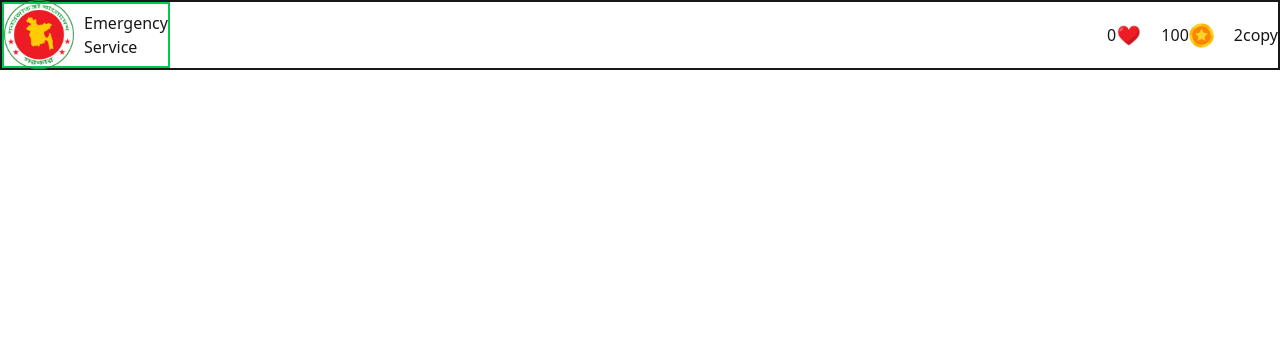
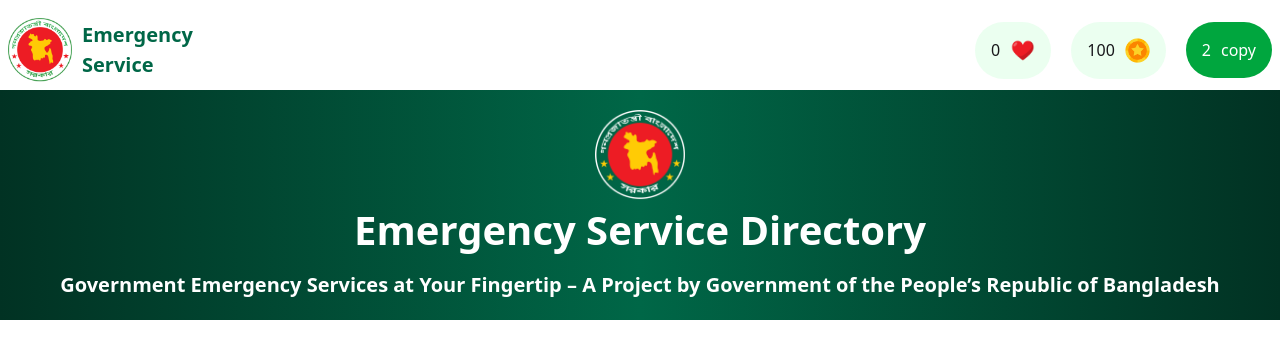
Before and after one commit to sumon10c/B12-A5-Emergency-Hotline, a plain HTML site: page index.html in a window 1280 px wide. Drawn offline with nearby package versions, Linux system fonts and the light colour scheme.

Commit message:
add header and banner secttion

```diff
--- a/index.html
+++ b/index.html
@@ -14,17 +14,24 @@
     <script src="https://cdn.jsdelivr.net/npm/@tailwindcss/browser@4"></script>
 <body>
     <!-- Header section -->
-     <section id="header" class="border-2 border-red-5oo flex justify-between  h-[70px]">
-<div class="border-2 border-green-500 flex items-center gap-[10px]">
-    <img src="./assets/logo.png" class="h-[70px]" alt="">
-    <p>Emergency <br> Service</p>
+     <section id="header" class=" flex justify-between flex-col md:flex-row   p-2 mt-[10px]">
+<div class="flex items-center gap-[10px]">
+    <img src="./assets/logo.png" class="h-[64px]" alt="">
+    <p class="text-[#006747] font-bold text-[20px]">Emergency <br> Service</p>
 
 </div>
 <div class="flex items-center gap-[20px]">
-    <div class="flex">0 <img src="./assets/heart.png" class="h-[25px]" alt=""></div>
-    <div class="flex">100 <img src="./assets/coin.png" class="h-[25px]"  alt=""></div>
-    <div class="flex">2 <span>copy</span></div>
+    <div class="flex bg-[#41ff6b1a] p-4 rounded-[50px]">0 <img src="./assets/heart.png" class="h-[25px] ml-[10px]" alt=""></div>
+    <div class="flex bg-[#41ff6b1a] p-4 rounded-[50px]">100 <img src="./assets/coin.png" class="h-[25px] ml-[10px]"  alt=""></div>
+    <div class="flex p-4 rounded-[50px] bg-[#00A63E] text-white font-[500]"><span class="mr-[10px]">2</span>copy</div>
 </div>
      </section>
+
+     <!-- Banner section -->
+      <section id="Banner" class=" p-[20px] bg-gradient-to-r from-[#013223] via-[#006747] to-[#013223] ">
+         <img src="./assets/logo-dark.png" class="h-[90px] mx-auto " alt="">
+         <h1 class="text-center text-white font-[700] text-[40px]">Emergency Service Directory</h1>
+         <p class="text-center text-white text-[20px] font-[600] mt-[10px]">Government Emergency Services at Your Fingertip – A Project by  Government of the People’s Republic of Bangladesh</p>
+      </section>
 </body>
 </html>
```
